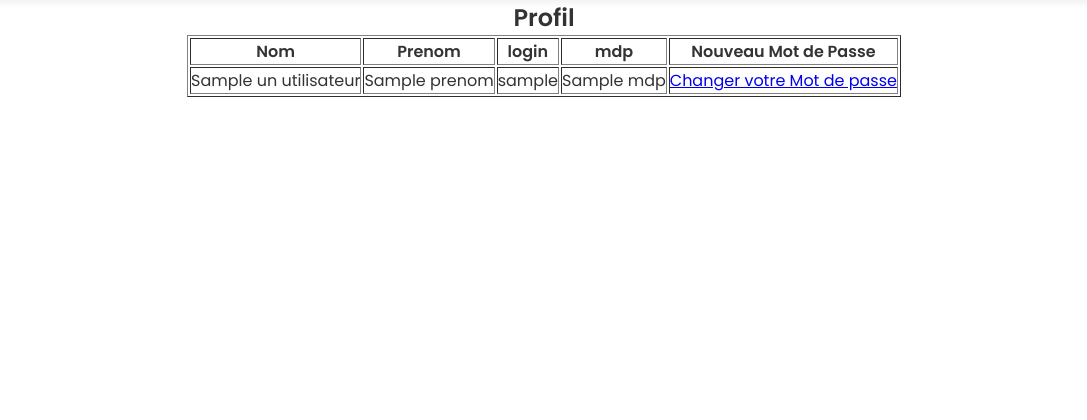
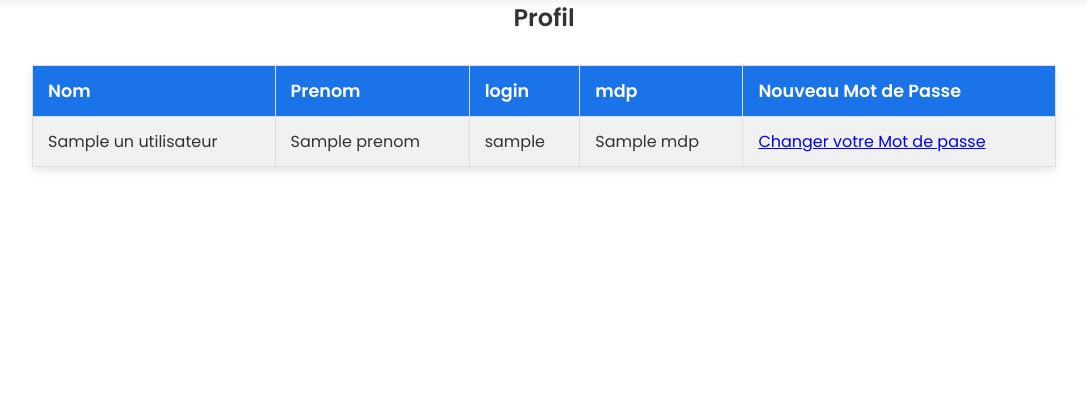
Before and after one commit to LoZzzen/Nouvelle-Vague, a CodeIgniter 4 app: the page made by app/Views/profil.php in a window 1280 px wide. Shown: the part 156-576 px from the top of the page, without its empty margins (96-1183 px from the left). Run offline with PHP 8.4 and a stand-in for CodeIgniter, Linux system fonts and the light colour scheme; the template is opened without the code that fills it: most values are stand-ins (such as "Sample title", 1, 10 or a date in 2020); data that the repository does not hold is empty; some libraries are stand-ins or nearby versions.

Commit message:
finDuProjet

```diff
--- a/app/Config/App.php
+++ b/app/Config/App.php
@@ -16,7 +16,7 @@ class App extends BaseConfig
      *
      *    http://example.com/
      */
-    public string $baseURL = 'http://127.0.0.1/NVLVAGUE/Nouvelle-Vague/public/';
+    public string $baseURL = 'http://localhost/Nouvelle-Vague/public/';
 
     /**
      * Allowed Hostnames in the Site URL other than the hostname in the baseURL.
--- a/app/Views/accueilMaire.php
+++ b/app/Views/accueilMaire.php
@@ -215,6 +215,11 @@ footer p {
             </li>
             <li>
                 <?php
+                    echo anchor('MonControleur/formTF', 'Ajouter un Temp Fort');
+                ?>
+            </li>
+            <li>
+                <?php
                 echo anchor('MonControleur/deconnexion', ' Déconnexion');
                 ?>
             </li>
--- a/app/Views/profil.php
+++ b/app/Views/profil.php
@@ -93,6 +93,41 @@ nav a::after {
 nav a:hover::after {
     transform: scaleX(1);
 }
+
+  /* Tableau des Top Temp Fort */
+  .profil {
+            width: 80%;
+            margin: 30px auto;
+            border-collapse: collapse;
+            background-color: rgba(255, 255, 255, 0.8);
+            border-radius: 8px;
+            box-shadow: 0 4px 10px rgba(0, 0, 0, 0.1);
+        }
+
+        .profil th,
+        .profil td {
+            padding: 12px 15px;
+            text-align: left;
+            border: 1px solid #ddd;
+        }
+
+        .profil th {
+            background-color: #1a73e8;
+            color: white;
+            font-size: 1.1em;
+        }
+
+        .profil td {
+            background-color: #f9f9f9;
+        }
+
+        .profil tr:nth-child(even) td {
+            background-color: #f1f1f1;
+        }
+
+        .profil tr:hover td {
+            background-color: #e1e1e1;
+        }
 
 /* Section principale */
 .main {
@@ -235,7 +270,7 @@ footer p {
     </nav>
 
     <h2>Profil</h2>
-    <table border="1">
+    <table class="profil">
         <tr>
             <th>Nom</th>
             <th>Prenom</th>
```
Also changed, not shown: 4 other files.
